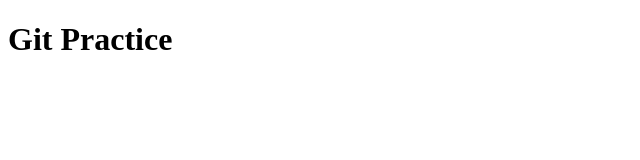
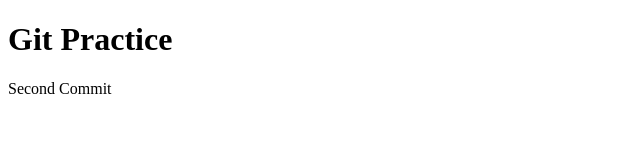
Before and after one commit to pencilthrower/testprojectsevin3, a plain HTML site: page git-practice/index.html in a window 1280 px wide. Shown: the whole page, without its empty margins (0-640 px from the left). Drawn offline with Linux system fonts and the light colour scheme.

Commit message:
first commit

```diff
--- a/git-practice/index.html
+++ b/git-practice/index.html
@@ -4,5 +4,6 @@
 
     <body>
         <h1> Git Practice</h1>
+        <p>Second Commit</p>
     </body>
 </html>
```
